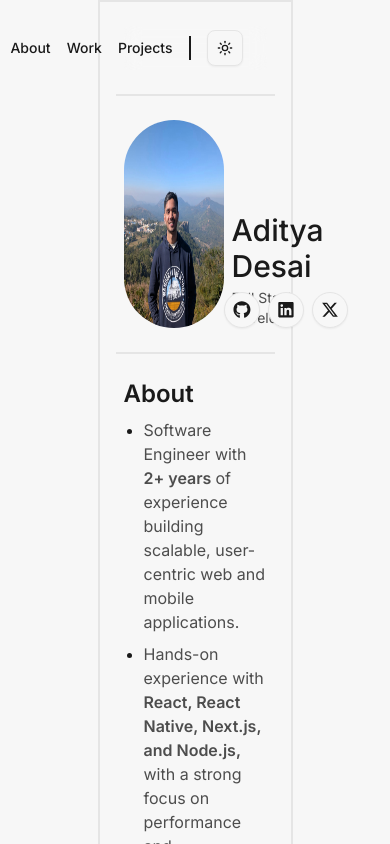
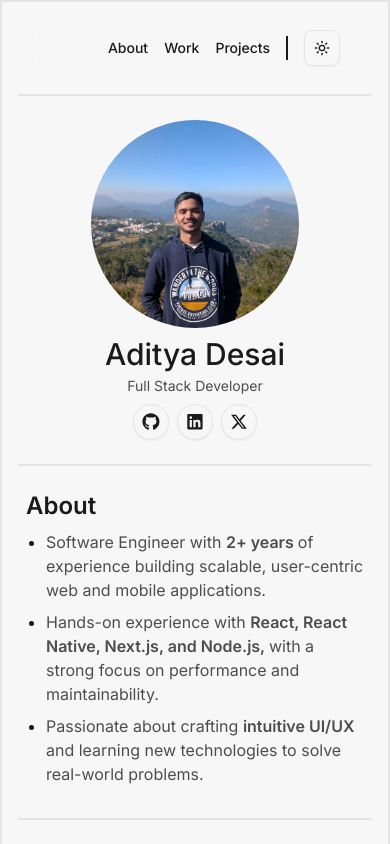
Before and after one commit to aditya-desai-19/portfolio, a Next.js app: page / in a window 390 px wide. Shown: the top 844 px of the page. Built offline with nearby package versions, Linux system fonts and the light colour scheme.

Commit message:
Add responsiveness to header

```diff
--- a/app/(home)/(profile)/index.tsx
+++ b/app/(home)/(profile)/index.tsx
@@ -3,7 +3,7 @@ import ProfileDetails from "./profile-details"
 
 export default function Profile() {
   return (
-    <section className="flex justify-between items-end p-2">
+    <section className="flex flex-col justify-between items-center gap-2 p-2 md:flex-row md:items-end">
       <ProfileDetails />
       <SocialButtonsBar />
     </section>
--- a/app/(home)/(profile)/profile-details.tsx
+++ b/app/(home)/(profile)/profile-details.tsx
@@ -3,7 +3,7 @@ import profileImage from "../../../public/profile-image.jpg"
 
 export default function ProfileDetails() {
   return (
-    <div className="flex items-end gap-2">
+    <div className="flex flex-col items-center justify-center gap-2 md:flex-row md:items-end ">
       <Image
         src={profileImage}
         alt="profile-image"
@@ -11,7 +11,7 @@ export default function ProfileDetails() {
       />
       <div className="flex flex-col gap-1">
         <h1 className="text-3xl font-medium">{"Aditya Desai"}</h1>
-        <p className="text-sm text-muted">{"Full Stack Developer"}</p>
+        <p className="text-sm text-muted text-center md:text-left">{"Full Stack Developer"}</p>
       </div>
     </div>
   )
--- a/app/layout.tsx
+++ b/app/layout.tsx
@@ -28,7 +28,7 @@ export default function RootLayout({
         className={cn(inter.className, "antialiased", "flex justify-center")}
       >
         <ThemeProvider attribute="class">
-          <div className="w-1/2  p-4 border-2">
+          <div className="w-full p-4 border-2 lg:w-1/2">
             <Header />
             <main>{children}</main>
             <Footer />
```
